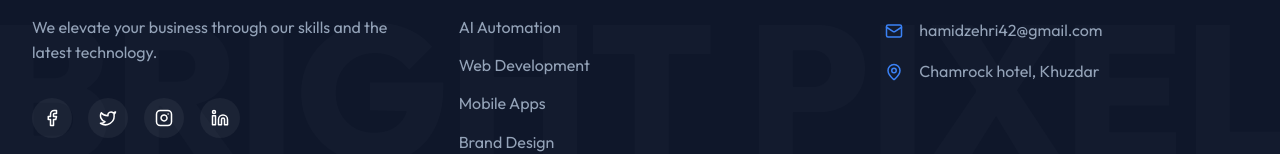
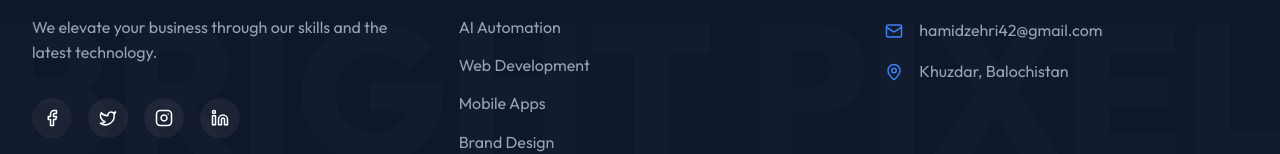
Before and after one commit to Hamza-Zehri/BrightPixel, a React (Vite) app: page /service/ai-automation in a window 1280 px wide. Shown: the part 1176-1330 px from the top of the page. Built offline with nearby package versions, Linux system fonts and the light colour scheme.

Commit message:
Fix production build error by removing missing image5.png reference

```diff
--- a/src/components/Contact.jsx
+++ b/src/components/Contact.jsx
@@ -116,7 +116,7 @@ const Contact = () => {
                                 </div>
                                 <div>
                                     <p style={{ fontSize: '0.9rem', color: 'var(--text-muted)', marginBottom: '0.25rem' }}>Location</p>
-                                    <h4 style={{ fontSize: '1.1rem', fontWeight: '700', color: 'var(--text-main)' }}>Chamrock hostel, Khuzdar</h4>
+                                    <h4 style={{ fontSize: '1.1rem', fontWeight: '700', color: 'var(--text-main)' }}>,Khuzdar, Balochistan</h4>
                                 </div>
                             </div>
                         </div>
--- a/src/components/Footer.jsx
+++ b/src/components/Footer.jsx
@@ -91,7 +91,7 @@ const Footer = () => {
                             </li>
                             <li style={{ display: 'flex', gap: '1rem', alignItems: 'center', color: 'var(--text-muted)' }}>
                                 <MapPin size={18} color="var(--primary)" />
-                                <span>Chamrock hotel, Khuzdar</span>
+                                <span>Khuzdar, Balochistan</span>
                             </li>
                         </ul>
                     </div>
--- a/src/components/Projects.jsx
+++ b/src/components/Projects.jsx
@@ -5,7 +5,7 @@ import image1 from '../assets/image1.png';
 import image2 from '../assets/image2.png';
 import image3 from '../assets/image3.png';
 import image4 from '../assets/image4.png';
-import image5 from '../assets/image5.png';
+
 const projects = [
     {
         title: 'Gold Khuzdar Gym Dashboard',
@@ -26,11 +26,6 @@ const projects = [
         title: 'Al-Farooq School Management System',
         category: 'Software',
         image: image1
-    },
-    {
-        title: 'AI-Powered Rice Plant Health Analysis',
-        category: 'Ai Software',
-        image: image5
     },
 ];
 
```
